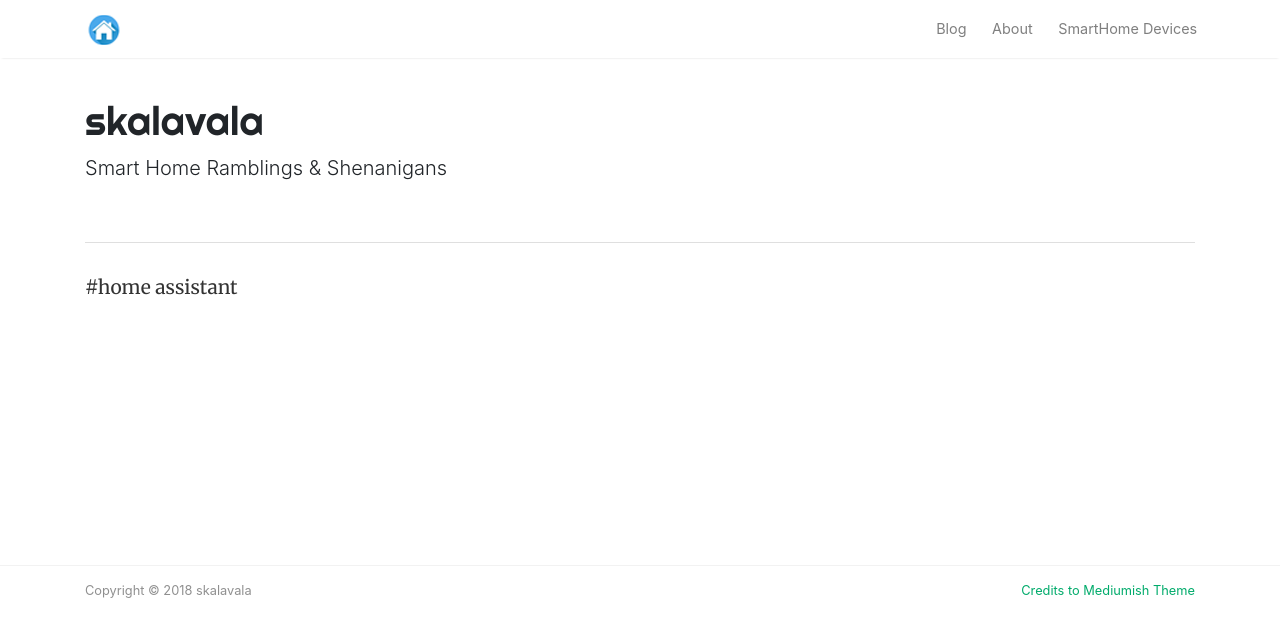
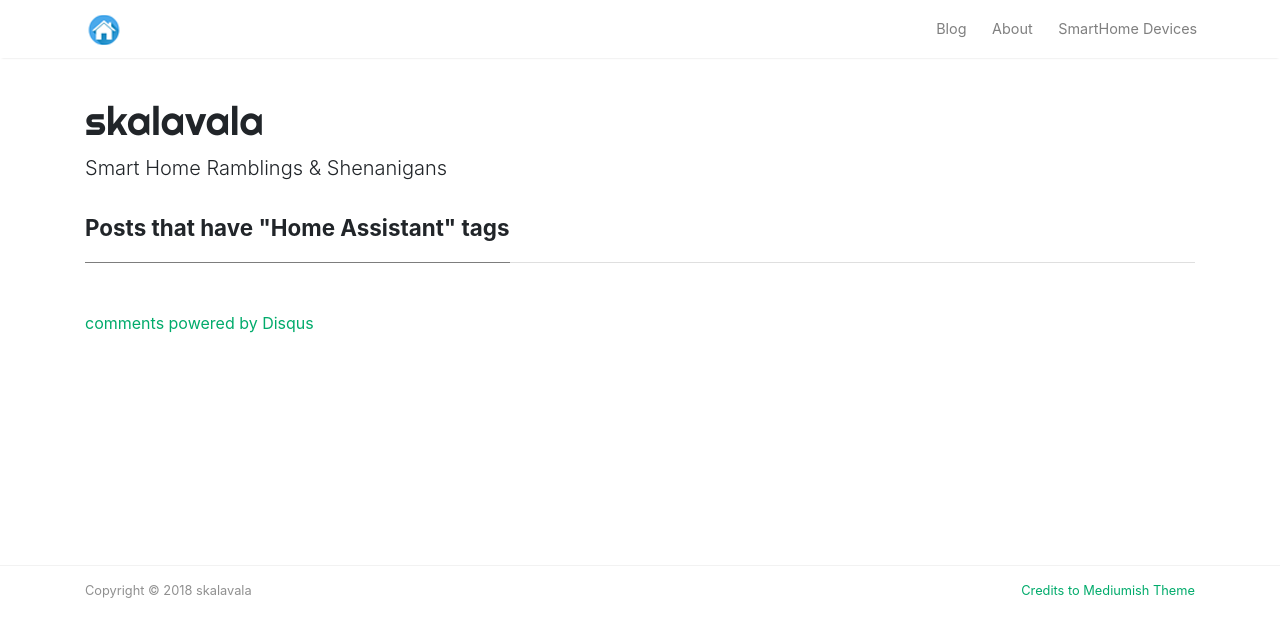
Before and after one commit to skalavala/skalavala.github.io, a Jekyll site: the page built from category/homeassistant.md, in a window 1280 px wide. Shown: the top 637 px of the page. Built offline with Jekyll 4.4.1, drawn with Linux system fonts in a browser that asks for light colours; nearby versions of some CDN libraries; our own code applies the rules of GitHub Pages for plain Markdown files; comment, search, counter and statistics services are not loaded.

Commit message:
Update homeassistant.md

```diff
--- a/category/homeassistant.md
+++ b/category/homeassistant.md
@@ -1 +1,15 @@
-#home assistant
+---
+layout: page
+title: Posts that have "Home Assistant" tags
+comments: true
+---
+
+  {% for page in (1..paginator.total_pages) %}
+    {% if page == paginator.page %}
+      <span class="ml-1 mr-1">{{ page }}</span>
+    {% elsif page == 1 %}
+      <a  class="ml-1 mr-1" href="{{ paginator.previous_page_path | prepend: site.baseurl | replace: '//', '/' }}">{{ page }}</a>
+    {% else %}
+      <a  class="ml-1 mr-1" href="{{ site.paginate_path | prepend: site.baseurl | replace: '//', '/' | replace: ':num', page }}">{{ page }}</a>
+    {% endif %}
+  {% endfor %}
```
